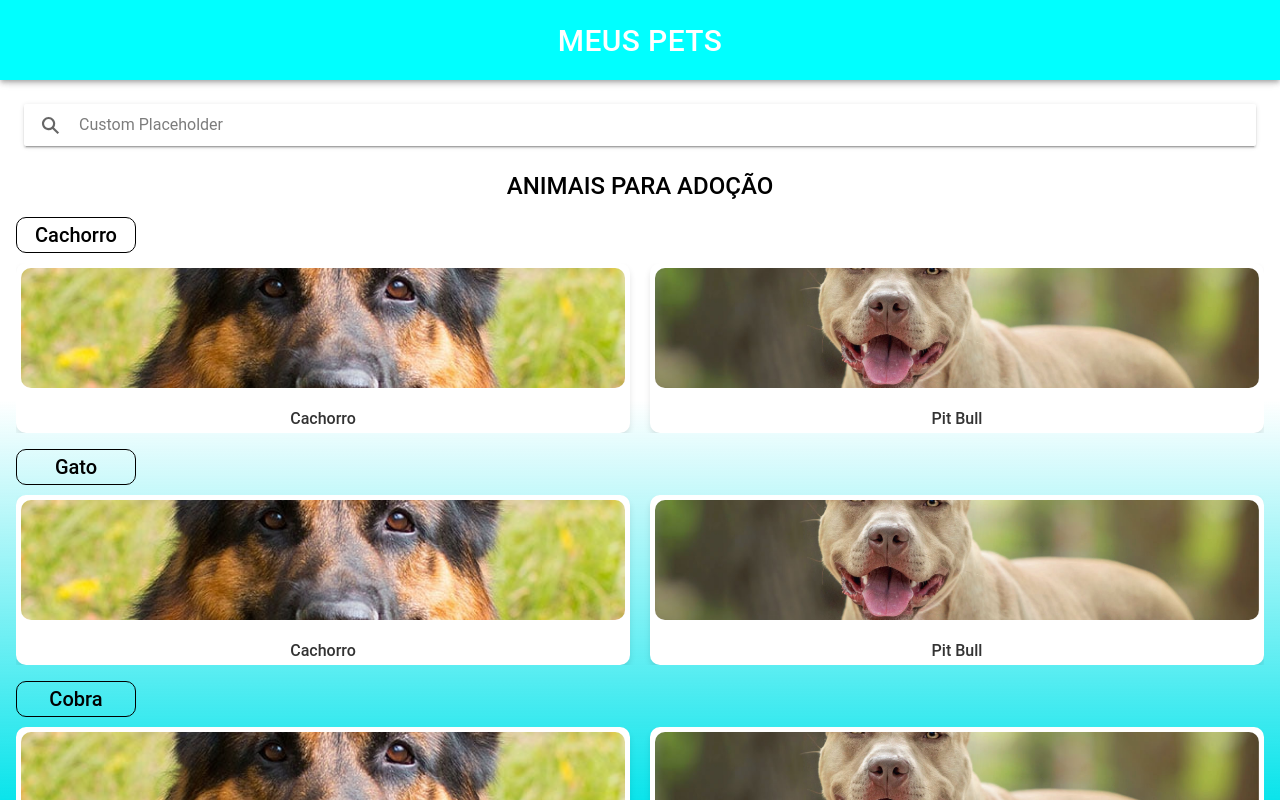
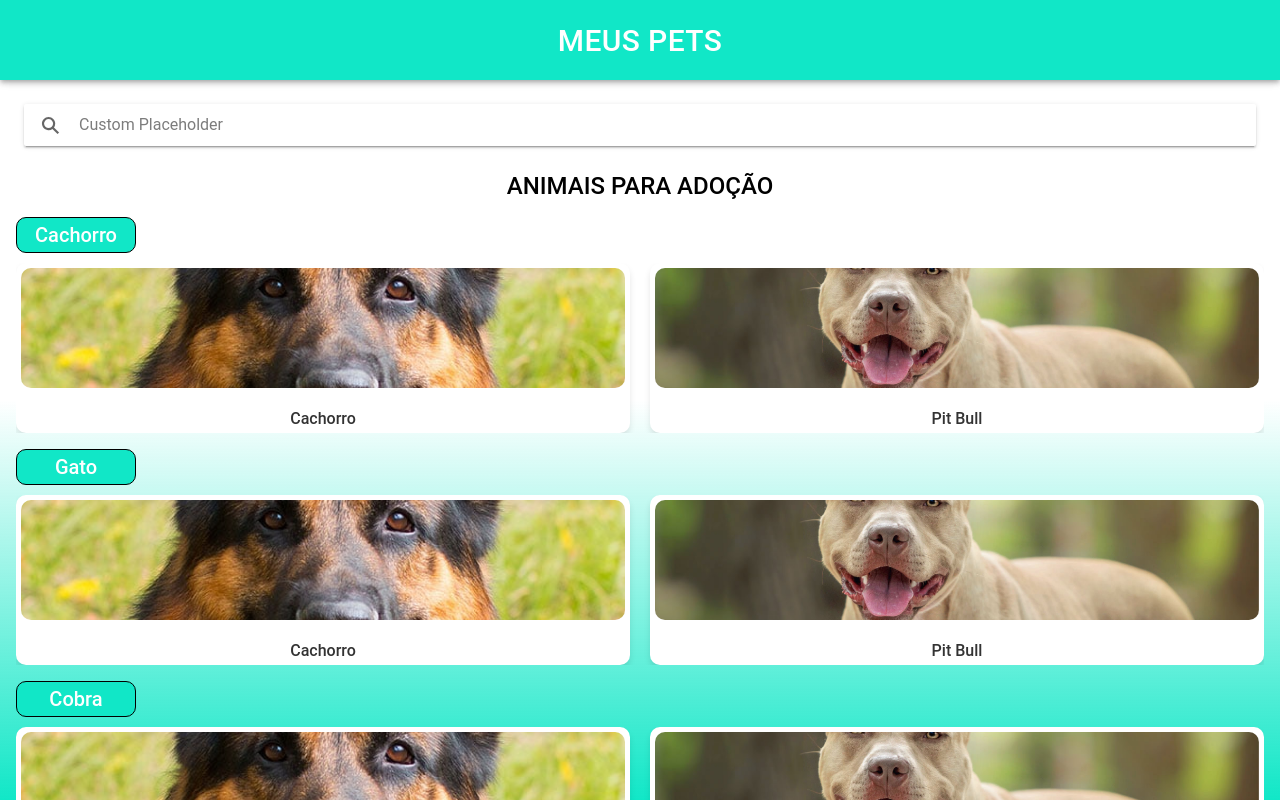
Before and after one commit to Lucas-TI-Sousa/PROJETO-REACT, a React (Vite) app: page / in a window 1280 px wide. Built offline with nearby package versions, Linux system fonts and the light colour scheme.

Commit message:
git-09/12

```diff
--- a/src/App.css
+++ b/src/App.css
@@ -7,7 +7,7 @@
 
   }
   ion-content{
-    --background: linear-gradient(to bottom, rgba(9, 156, 175, 0) 50%, rgb(10, 228, 235)); */
+    --background: linear-gradient(to bottom, rgba(9, 156, 175, 0) 50%, rgb(17, 231, 199)); */
 
   }
 
@@ -37,7 +37,7 @@
     text-align: center;
     height: 80px;
     font-size: 30px;
-    background-color: aqua;
+    background-color: #11e7c7;
     color: white;
   }
 
--- a/src/CardCarousel.css
+++ b/src/CardCarousel.css
@@ -45,4 +45,6 @@
     border-radius: 10px;
     padding: 5px;
     width: 120px;
+    background: #11e7c7;
+    color: #ffffff;
   }
--- a/src/CardCarousel.tsx
+++ b/src/CardCarousel.tsx
@@ -43,6 +43,7 @@ const CardCarousel = ({ animal }) => {
 
   const [isOpen, setIsOpen] = useState(false);
   const [imagem, salvarImage] = useState([])
+
 
 
 
```
